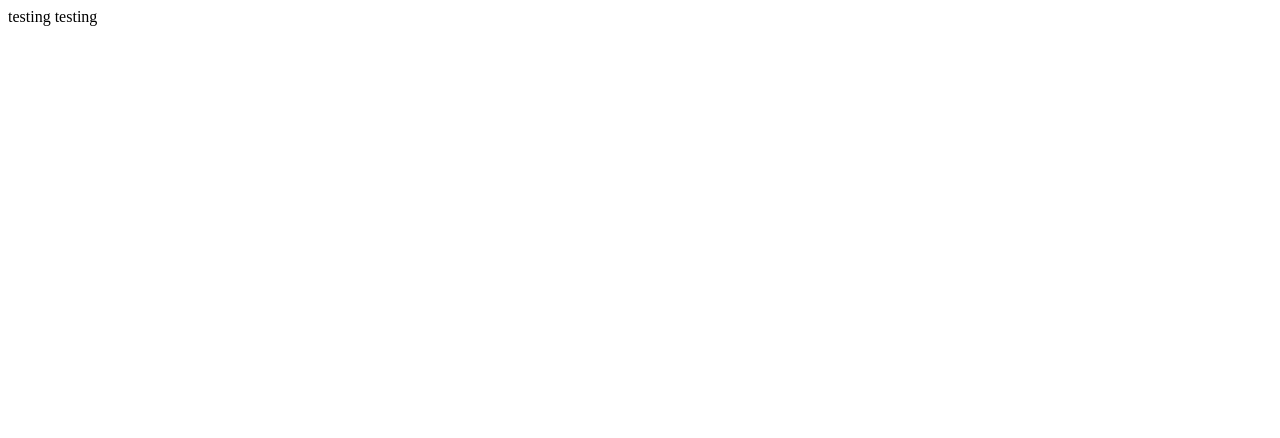
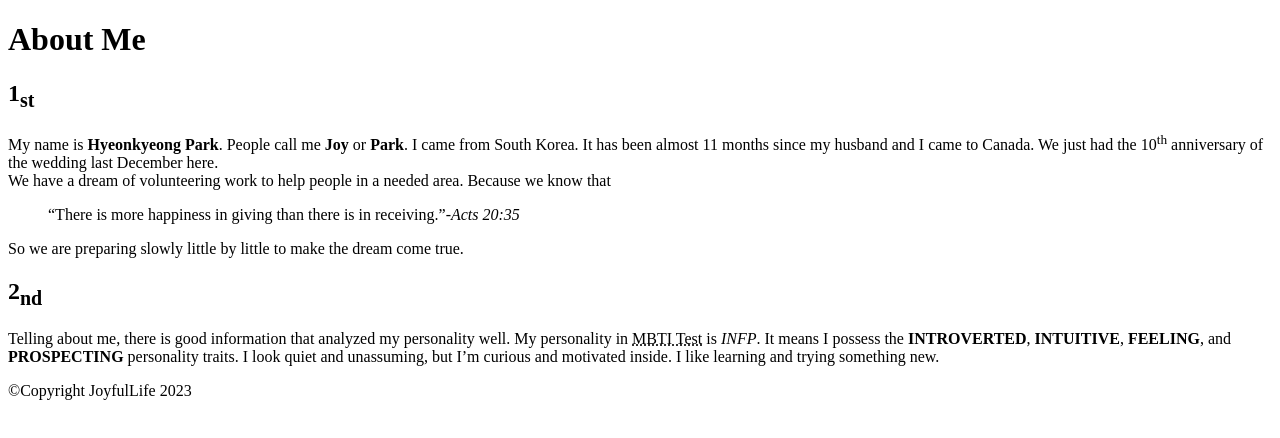
Before and after one commit to park0600/park0600.github.io, a plain HTML site: page html-assignment/index.html in a window 1280 px wide. Drawn offline with Linux system fonts and the light colour scheme.

Commit message:
filled all the contents

```diff
--- a/html-assignment/index.html
+++ b/html-assignment/index.html
@@ -4,9 +4,31 @@
     <meta charset="UTF-8">
     <meta http-equiv="X-UA-Compatible" content="IE=edge">
     <meta name="viewport" content="width=device-width, initial-scale=1.0">
-    <title>HTML Assignment - Park</title>
+    <title>HTML Assignment - Hyeonkyeong Park</title>
 </head>
 <body>
-    testing testing
+    <header>
+        <h1>About Me</h1>
+    </header>
+    <main>
+        <section>
+    <p>
+        <h2>1<sub>st</sub></h2>
+        <p>
+            My name is <strong>Hyeonkyeong Park</strong>. People call me <strong>Joy</strong> or <strong>Park</strong>. I came from South Korea. It has been almost 11 months since my husband and I came to Canada. We just had the 10<sup>th</sup> anniversary of the wedding last December here.<br>
+            We have a dream of volunteering work to help people in a needed area. Because we know that <blockquote>“There is more happiness in giving than there is in receiving.”-<cite>Acts 20:35</cite></blockquote>So we are preparing slowly little by little to make the dream come true.
+        </p>
+    </p>
+        </section>
+        <section>
+    <p>
+        <h2>2<sub>nd</sub></h2>
+        <p>
+            Telling about me, there is good information that analyzed my personality well. My personality in <abbr title="...">MBTI Test</abbr> is <em>INFP</em>. It means I possess the <b>INTROVERTED</b>, <b>INTUITIVE</b>, <b>FEELING</b>, and <b>PROSPECTING</b> personality traits. I look quiet and unassuming, but I’m curious and motivated inside. I like learning and trying something new.
+        </p>
+    </p>
+        </section>
+    </main>
+    <footer>&copy;Copyright JoyfulLife 2023</footer>
 </body>
 </html>
```
